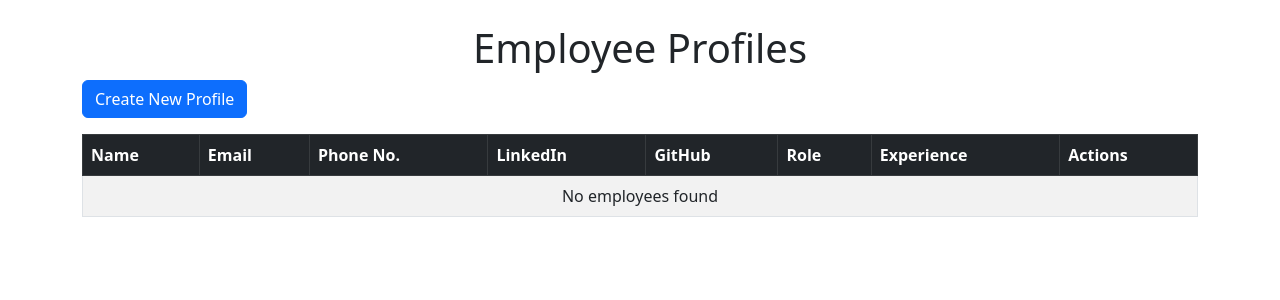
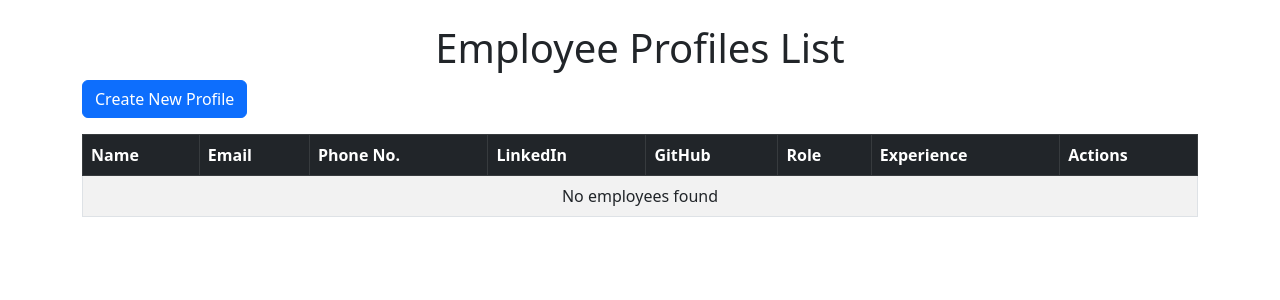
Before and after one commit to Shubham0n/jenkins_with_django, a Django app: page / in a window 1280 px wide. Shown: the top 300 px of the page. Run offline with Django 5.2, Linux system fonts and the light colour scheme.

Commit message:
feat(template): update the templte

```diff
--- a/employee/templates/emp_info_list.html
+++ b/employee/templates/emp_info_list.html
@@ -10,7 +10,7 @@
 
 <body class="container mt-4">
 
-    <h1 class="text-center">Employee Profiles</h1>
+    <h1 class="text-center">Employee Profiles List</h1>
     <button class="btn btn-primary mb-3" onclick="createEmploy()">Create New Profile</button>
 
     <table class="table table-bordered table-striped">
```
